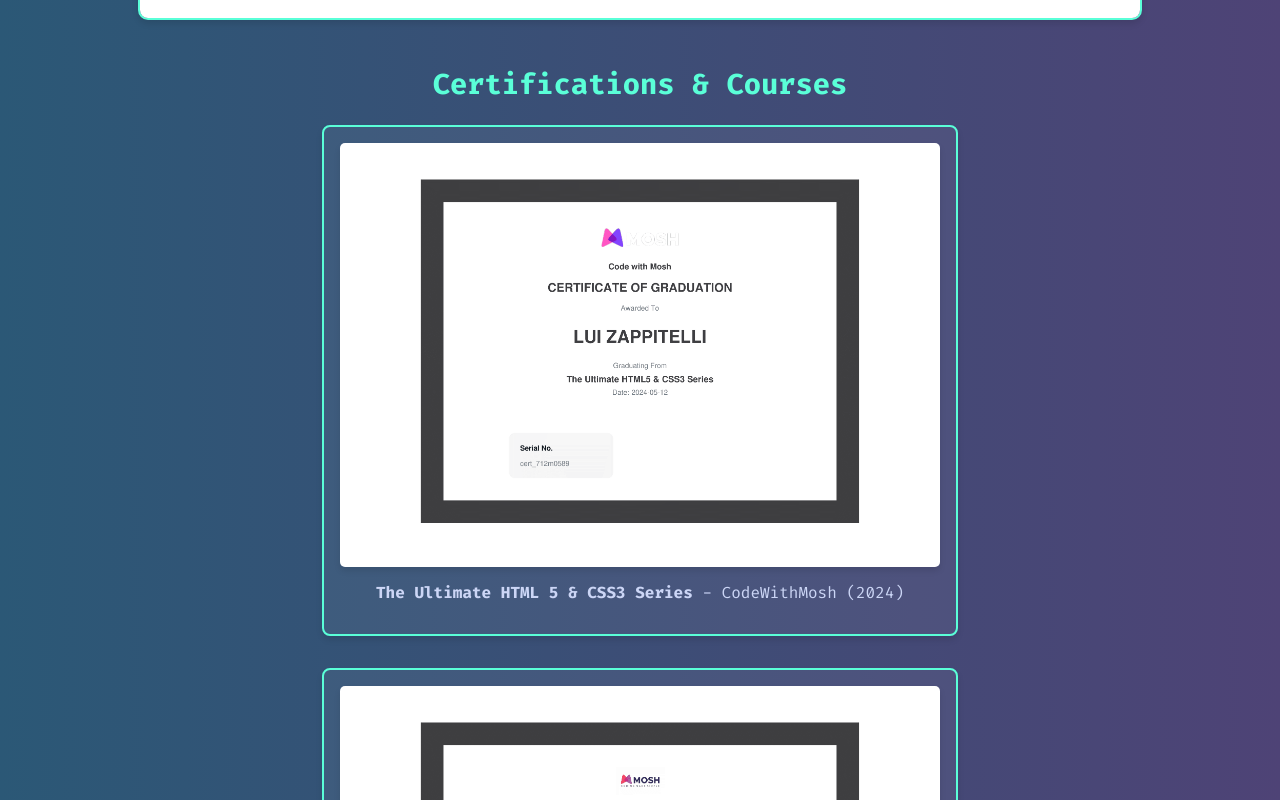
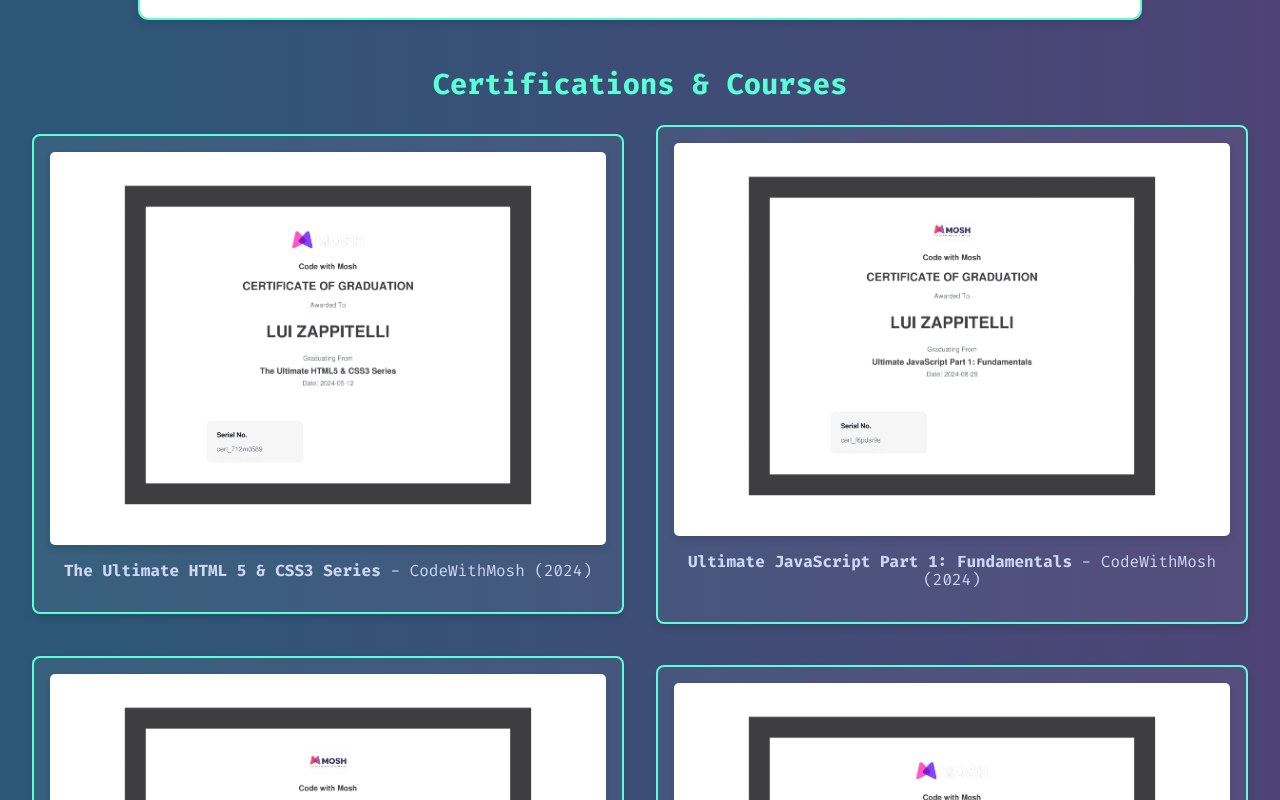
Before and after one commit to lzappo/my-portfolio, a React (Vite) app: page /resume in a window 1280 px wide. Shown: the part 1580-2380 px from the top of the page. Built offline with nearby package versions, Linux system fonts and the light colour scheme.

Commit message:
fixed cert grid responsiveness

```diff
--- a/src/styles/ResumePage.css
+++ b/src/styles/ResumePage.css
@@ -64,12 +64,11 @@
 /* GRID LAYOUT */
 .certifications-grid {
   display: grid;
-  grid-template-columns: repeat(auto-fit, minmax(600px, 1fr));
+  grid-template-columns: 1fr;
   gap: 2rem;
   justify-items: center;
   align-items: center;
 }
-
 /* CERTIFICATION CARD */
 .cert-card {
   background: rgba(255, 255, 255, 0.05);
@@ -92,6 +91,7 @@
   height: auto;
   border-radius: 5px;
   box-shadow: 0 4px 6px rgba(0, 0, 0, 0.1);
+  transition: transform 0.3s ease-in-out;
 }
 
 /* CERTIFICATION TEXT */
@@ -101,3 +101,16 @@
   color: #ccd6f6;
 
 }
+
+
+
+
+/* Desktop: Slightly wider layout */
+@media (min-width: 1024px) {
+  .certifications-grid {
+    grid-template-columns: repeat(2, 1fr);
+  }
+  .cert-image {
+    max-width: 600px; /* Increase size on larger screens */
+  }
+}
```
